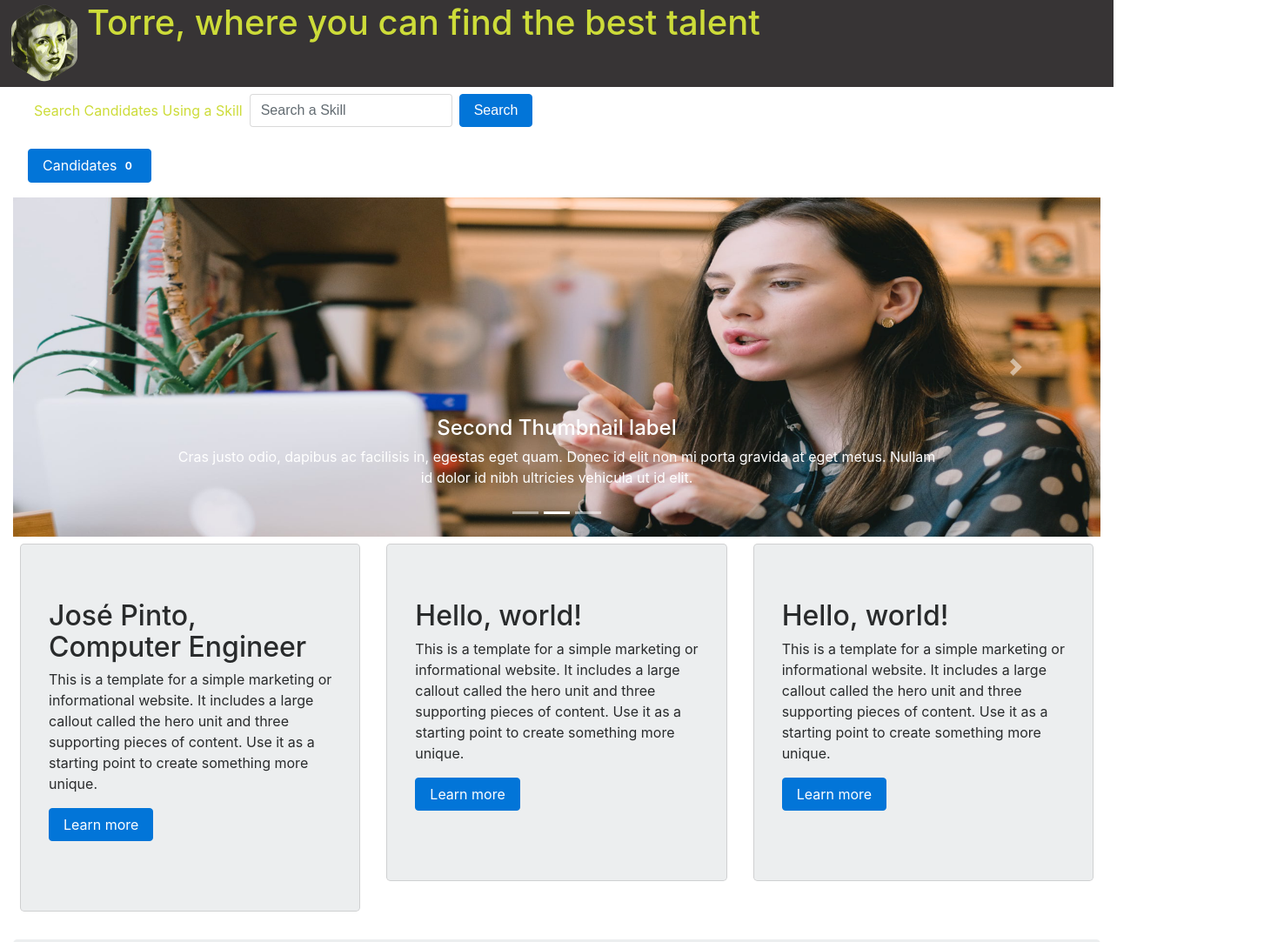
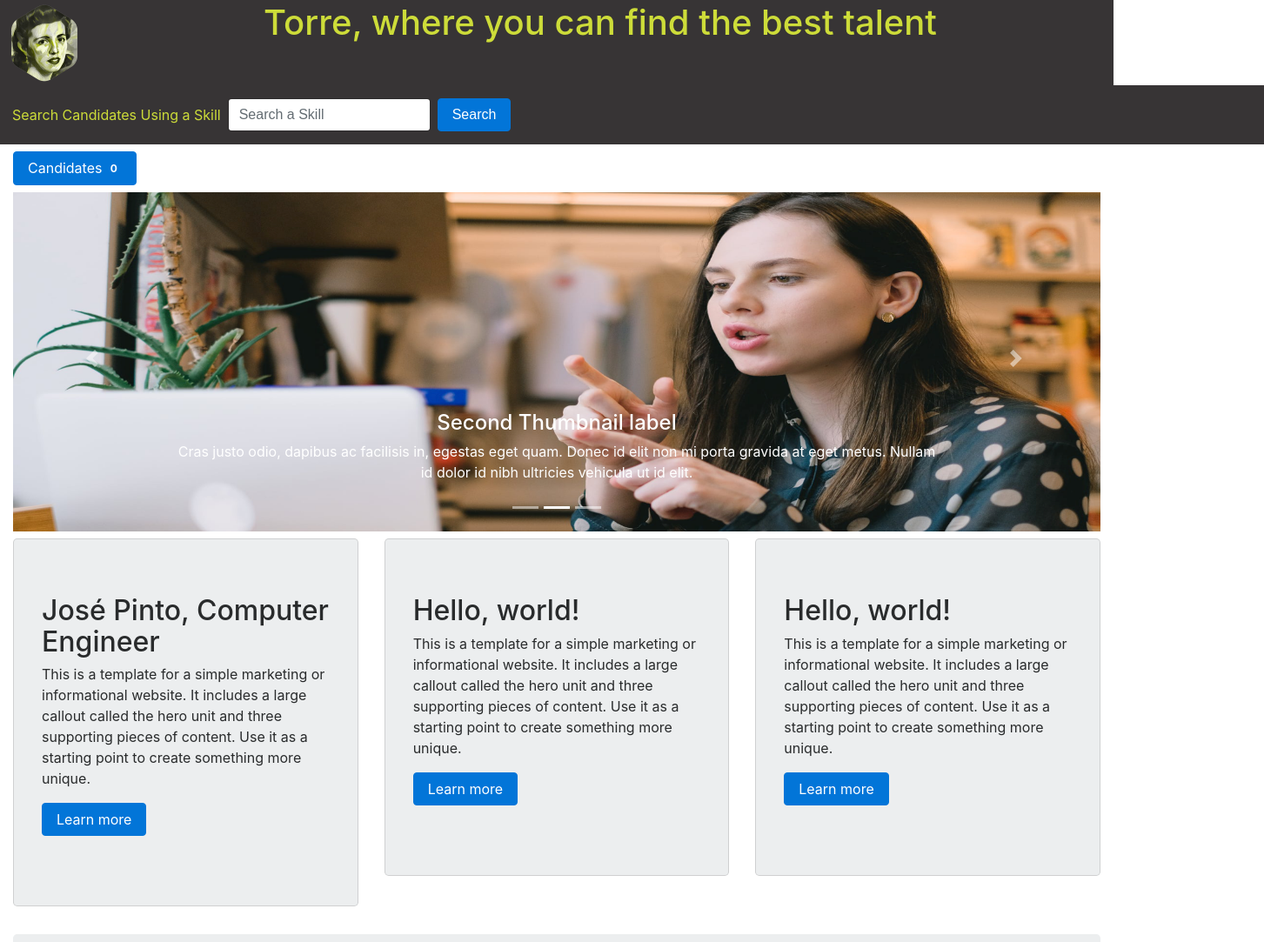
Before and after one commit to josem109/test, a plain HTML site: page index.html in a window 1280 px wide. Shown: the top 1083 px of the page at 87% size, 1453 px wide, since content can reach past the window. Drawn offline with Linux system fonts and the light colour scheme.

Commit message:
Major Changes

```diff
--- a/css/style.css
+++ b/css/style.css
@@ -5,8 +5,9 @@
     background-color: #373435;
     color: #cddc39;
 }
-.nav{
-    padding: 17px;
+#bs-example-navbar-collapse-1{
+    /*padding: 17px;*/
+    background-color: #373435;
 }
 .row{
     flex-wrap: nowrap;
@@ -17,3 +18,16 @@
 .search-text{
     color:#cddc39;
 }
+.bs-example-navbar-collapse-1{
+    background-color: #373435;
+}
+#bs-example-navbar-collapse-1 {
+    margin-top: -10px;
+    padding: 15px;
+    width: 120%;
+    margin-left: -40px;
+    /* margin-left: -10px; */
+}
+.titulo{
+    width: 100%;
+}
--- a/index.html
+++ b/index.html
@@ -23,7 +23,7 @@
 					<div class="img-logo col-xs-3">
 						<img alt="Torre Logo Preview" src="img/torre-logo.png" class="img-responsive">
 					</div>
-					<div class="col-xs-9 text-center align-middle mt-1">
+					<div class="titulo col-xs-9 text-center align-middle mt-1">
 						<h1>
 							Torre, where you can find the best talent
 						</h1>
@@ -76,7 +76,7 @@
 							</div>
 						</div>
 						<div class="carousel-item active">
-							<img class="d-block w-100" alt="Carousel Bootstrap Second" src="img/slide-2.png">
+							<img class="d-block w-100 mt-2" alt="Carousel Bootstrap Second" src="img/slide-2.png">
 							<div class="carousel-caption">
 								<h4>
 									Second Thumbnail label
@@ -105,7 +105,7 @@
 						class="carousel-control-next" href="#carousel-491725" data-slide="next"><span
 							class="carousel-control-next-icon"></span> <span class="sr-only">Next</span></a>
 				</div>
-				<div class="row px-2 mt-2">
+				<div class="row px-14 mt-2">
 					<div class="col-md-4">
 						<div class="jumbotron card card-block">
 							<h2>
```
